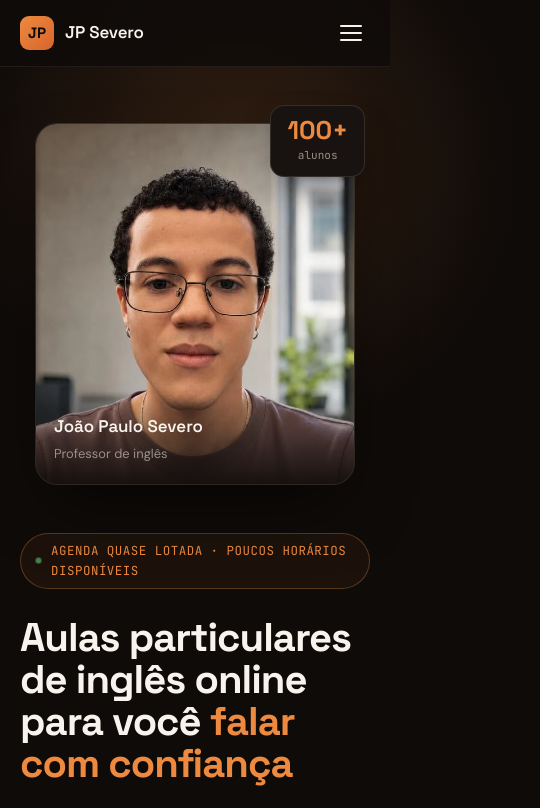
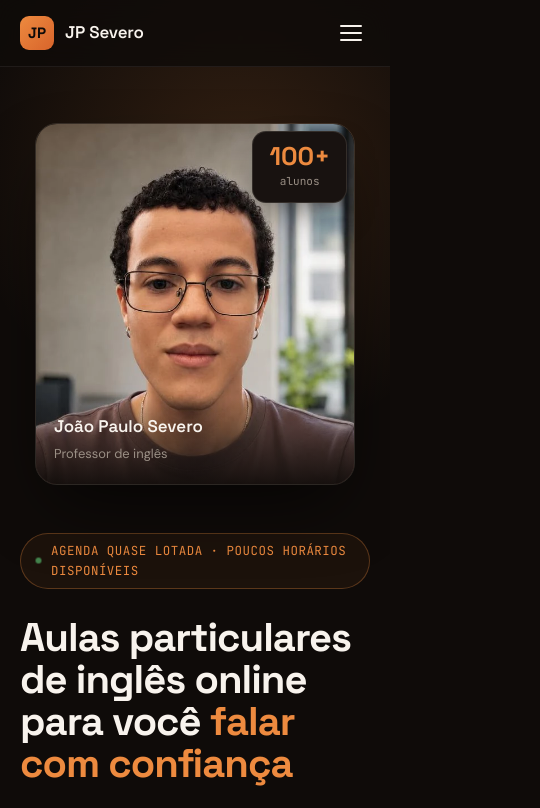
Before and after one commit to akaboredman/jp-severo-website, a plain HTML site: page index.html in a window 390 px wide. Shown: the top 808 px of the page, 540 px wide, since content can reach past the window. Drawn offline with Linux system fonts and the light colour scheme.

Commit message:
fix: prevent horizontal scroll on mobile (overflow-x clip + reposition hero badge)

```diff
--- a/styles/main.css
+++ b/styles/main.css
@@ -32,6 +32,8 @@
 html {
   scroll-behavior: smooth;
   -webkit-text-size-adjust: 100%;
+  overflow-x: hidden;
+  overflow-x: clip;
 }
 
 body {
@@ -41,6 +43,7 @@ body {
   font-size: 1rem;
   line-height: 1.6;
   overflow-x: hidden;
+  overflow-x: clip;
 }
 
 img, video { max-width: 100%; display: block; }
@@ -904,7 +907,7 @@ select.form-input {
   .nav__hamburger { display: flex; }
 
   .hero__inner { padding: 56px 20px 64px; }
-  .hero__badge-float { right: -10px; }
+  .hero__badge-float { right: 8px; top: 8px; }
   .hero__actions .btn--lg { width: 100%; }
 
   .section__inner { padding: 64px 20px; }
```
